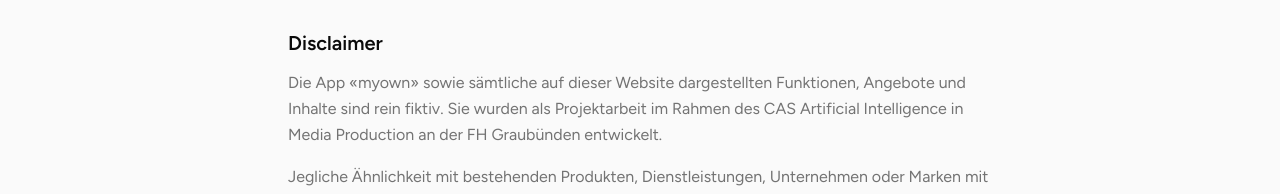
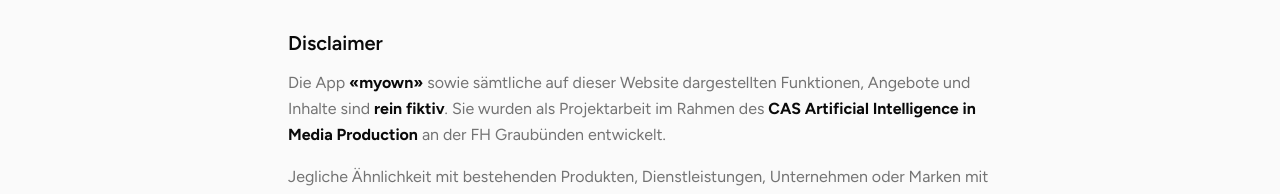
Before and after one commit to mrcldbrnr/marketing-page, a Next.js app: page /impressum in a window 1280 px wide. Shown: the part 245-439 px from the top of the page. Built offline with nearby package versions, Linux system fonts and the light colour scheme; no server answers.

Commit message:
impressum anpassung

```diff
--- a/src/app/impressum/page.tsx
+++ b/src/app/impressum/page.tsx
@@ -17,9 +17,10 @@
       <Prose className="mt-18">
         <h2>Disclaimer</h2>
         <p>
-          Die App «myown» sowie sämtliche auf dieser Website dargestellten Funktionen, Angebote und
-          Inhalte sind rein fiktiv. Sie wurden als Projektarbeit im Rahmen des CAS Artificial
-          Intelligence in Media Production an der FH Graubünden entwickelt.
+          Die App <strong>«myown»</strong> sowie sämtliche auf dieser Website dargestellten
+          Funktionen, Angebote und Inhalte sind <strong>rein fiktiv</strong>. Sie wurden als
+          Projektarbeit im Rahmen des <strong>CAS Artificial Intelligence in Media Production</strong>{" "}
+          an der FH Graubünden entwickelt.
         </p>
         <p>
           Jegliche Ähnlichkeit mit bestehenden Produkten, Dienstleistungen, Unternehmen oder Marken
```
